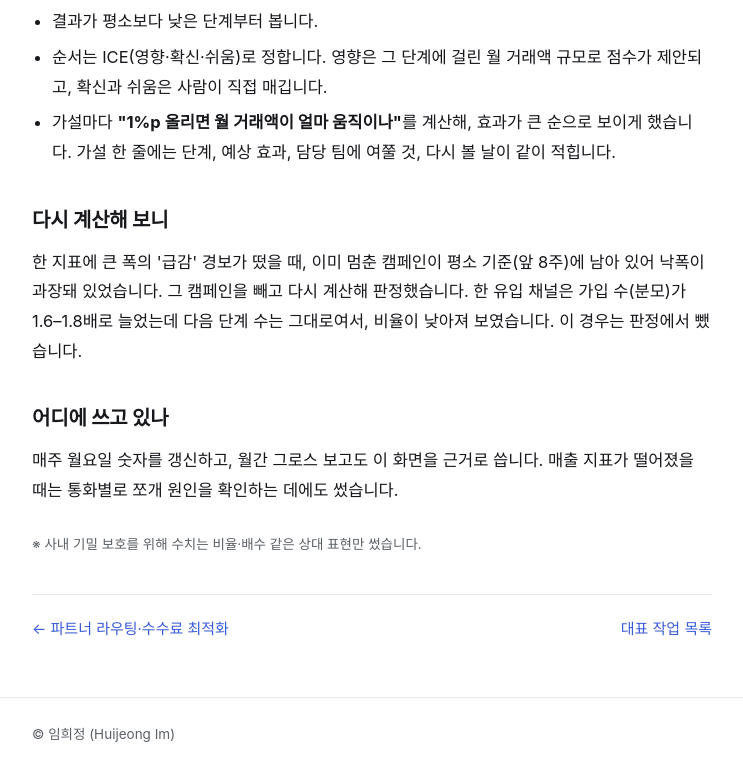
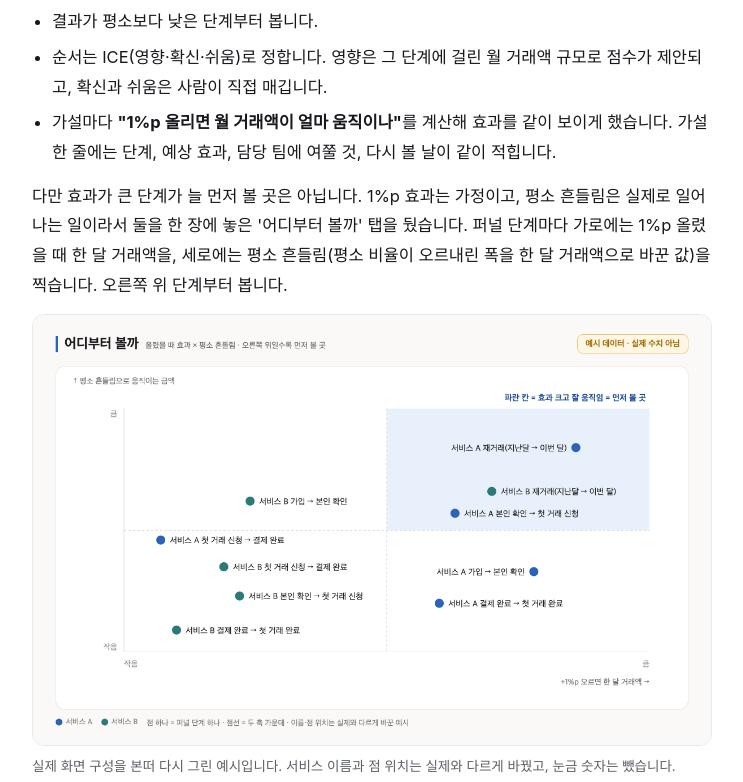
Before and after one commit to imhuijeong92-ui/imhuijeong92-ui.github.io, a plain HTML site: page work/control-tower.html in a window 1280 px wide. Shown: the part 1580-2362 px from the top of the page, without its empty margins (268-1011 px from the left). Drawn offline with Linux system fonts and the light colour scheme.

Commit message:
관제탑 상세에 '어디부터 볼까' 예시 그림 추가
Co-Authored-By: Claude Opus 5.5 <noreply@anthropic.com>

```diff
--- a/work/control-tower.html
+++ b/work/control-tower.html
@@ -69,7 +69,9 @@ footer{border-top:1px solid var(--line);padding:24px 0 48px;color:var(--muted);f
 <h2>&#x27;평소와 다르다&#x27;는 어떻게 정하나?</h2>
 <p>이번 주 값을 앞 8주 평균과 비교하되, 표본 수까지 반영한 예측 범위(평균 ± 2σ√(1+1/n))를 넘을 때만 표시합니다. 계절을 타는 지표는 작년·재작년 같은 주와도 견줍니다.</p>
 <h2>무엇부터 건드리나</h2>
-<ul><li>결과가 평소보다 낮은 단계부터 봅니다.</li><li>순서는 ICE(영향·확신·쉬움)로 정합니다. 영향은 그 단계에 걸린 월 거래액 규모로 점수가 제안되고, 확신과 쉬움은 사람이 직접 매깁니다.</li><li>가설마다 <strong>&quot;1%p 올리면 월 거래액이 얼마 움직이나&quot;</strong>를 계산해, 효과가 큰 순으로 보이게 했습니다. 가설 한 줄에는 단계, 예상 효과, 담당 팀에 여쭐 것, 다시 볼 날이 같이 적힙니다.</li></ul>
+<ul><li>결과가 평소보다 낮은 단계부터 봅니다.</li><li>순서는 ICE(영향·확신·쉬움)로 정합니다. 영향은 그 단계에 걸린 월 거래액 규모로 점수가 제안되고, 확신과 쉬움은 사람이 직접 매깁니다.</li><li>가설마다 <strong>&quot;1%p 올리면 월 거래액이 얼마 움직이나&quot;</strong>를 계산해 효과를 같이 보이게 했습니다. 가설 한 줄에는 단계, 예상 효과, 담당 팀에 여쭐 것, 다시 볼 날이 같이 적힙니다.</li></ul>
+<p>다만 효과가 큰 단계가 늘 먼저 볼 곳은 아닙니다. 1%p 효과는 가정이고, 평소 흔들림은 실제로 일어나는 일이라서 둘을 한 장에 놓은 &#x27;어디부터 볼까&#x27; 탭을 뒀습니다. 퍼널 단계마다 가로에는 1%p 올렸을 때 한 달 거래액을, 세로에는 평소 흔들림(평소 비율이 오르내린 폭을 한 달 거래액으로 바꾼 값)을 찍습니다. 오른쪽 위 단계부터 봅니다.</p>
+<figure><a href="img/tower-where.png" target="_blank" rel="noopener"><img src="img/tower-where.png" alt="퍼널 단계별 효과와 평소 흔들림 산점도" loading="lazy"></a><figcaption>실제 화면 구성을 본떠 다시 그린 예시입니다. 서비스 이름과 점 위치는 실제와 다르게 바꿨고, 눈금 숫자는 뺐습니다.</figcaption></figure>
 <h2>다시 계산해 보니</h2>
 <p>한 지표에 큰 폭의 &#x27;급감&#x27; 경보가 떴을 때, 이미 멈춘 캠페인이 평소 기준(앞 8주)에 남아 있어 낙폭이 과장돼 있었습니다. 그 캠페인을 빼고 다시 계산해 판정했습니다. 한 유입 채널은 가입 수(분모)가 1.6–1.8배로 늘었는데 다음 단계 수는 그대로여서, 비율이 낮아져 보였습니다. 이 경우는 판정에서 뺐습니다.</p>
 <h2>어디에 쓰고 있나</h2>
```
Also changed, not shown: work/img/tower-where.png (added).
